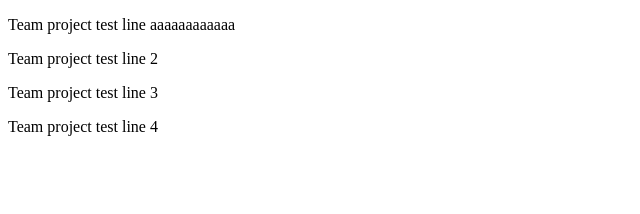
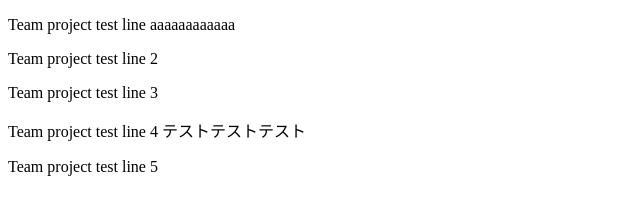
Before and after one commit to epkotni/test, a plain HTML site: page index.html in a window 1280 px wide. Shown: the whole page, without its empty margins (0-640 px from the left). Drawn offline with Linux system fonts and the light colour scheme.

Commit message:
2回目の追記

```diff
--- a/index.html
+++ b/index.html
@@ -8,6 +8,7 @@
     <p>Team project test line aaaaaaaaaaaa</p>
     <p>Team project test line 2 </p>
     <p>Team project test line 3</p>
-    <p>Team project test line 4</p> <!-- 東條1回目追記 -->
+    <p>Team project test line 4   テストテストテスト</p> <!-- 東條1回目追記 -->
+    <p>Team project test line 5</p> <!-- 奥村1回目追記 -->
   </body>
 </html>
```
